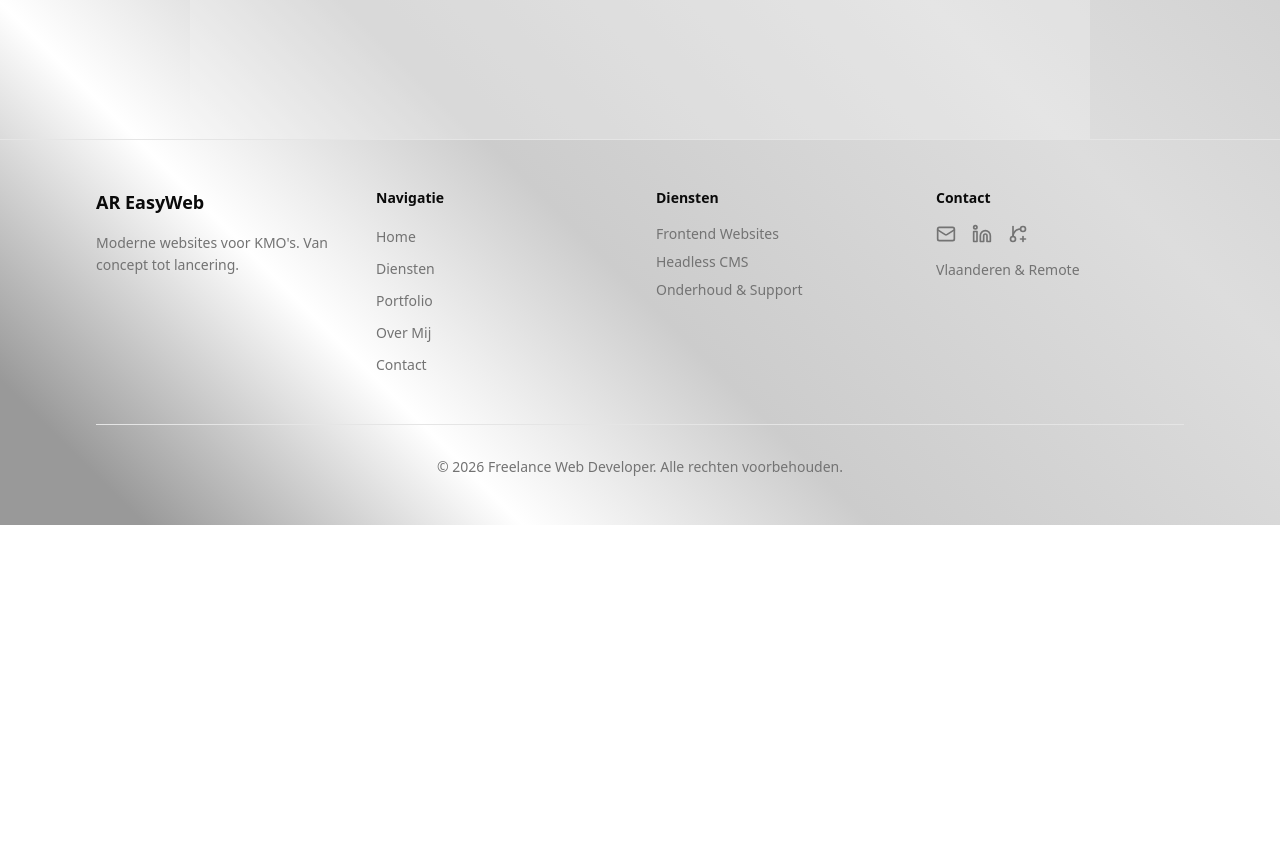
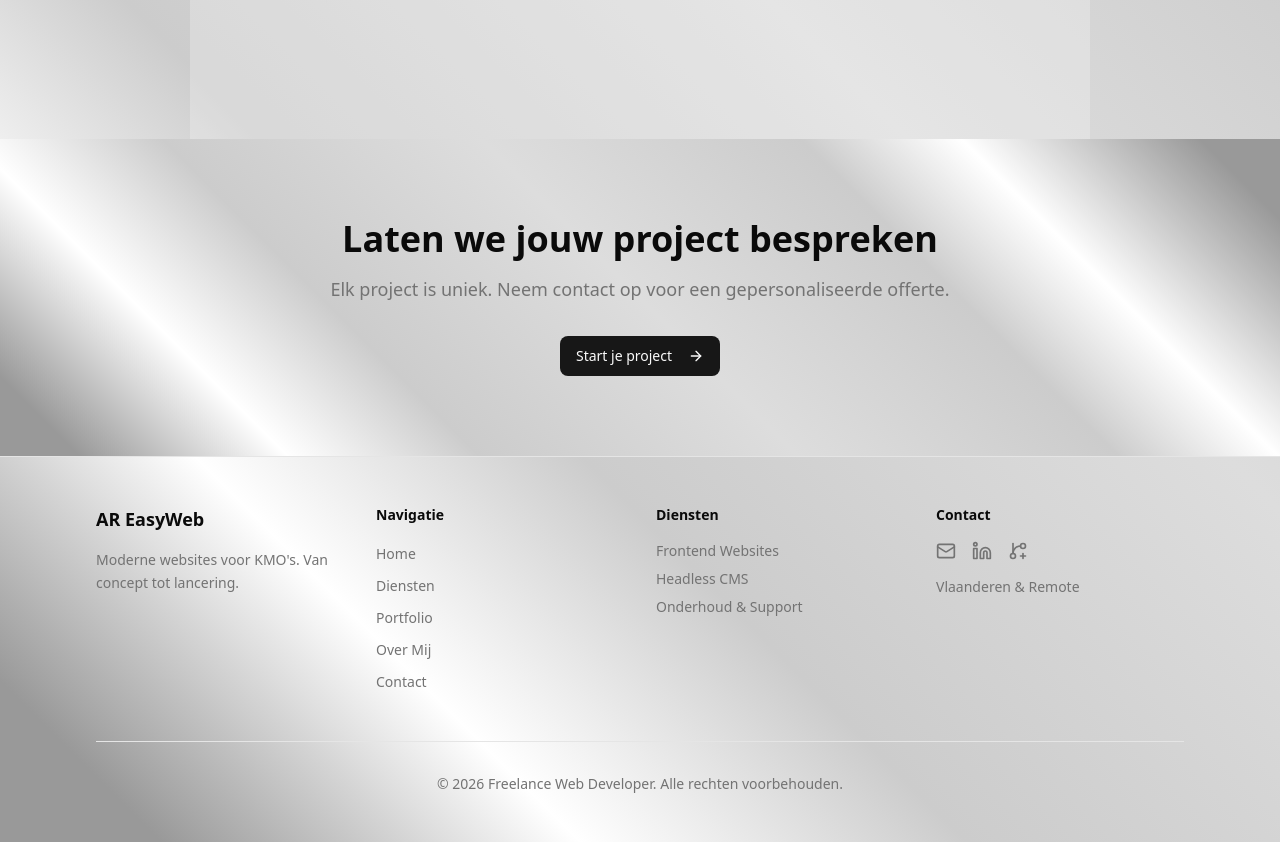
Before and after one commit to RAlmanzo/ar_easyweb, a Next.js app: page /portfolio in a window 1280 px wide. Shown: the part 1100-1942 px from the top of the page. Before the commit the page ends 1625 px from the top, so only its background shows below. Built offline with nearby package versions, Linux system fonts and the light colour scheme.

Commit message:
Import cta component and create object ctacontent for portfoliopage

```diff
--- a/src/app/portfolio/page.tsx
+++ b/src/app/portfolio/page.tsx
@@ -1,6 +1,7 @@
 import { fadeInUp } from "@/lib/animations"
 import * as motion from "motion/react-client"
 import Carousel from "@/components/ui/carousel"
+import Cta from "@/components/sections/cta"
 
 
 export default function Portfolio() {
@@ -55,6 +56,12 @@ export default function Portfolio() {
         },
     ]
 
+    const ctaContent = {
+        title: "Laten we jouw project bespreken",
+        description: "Elk project is uniek. Neem contact op voor een gepersonaliseerde offerte.",
+        buttonText: "Start je project"
+    }
+
     return (
         <div className="min-h-screen overflow-hidden">
             <section className="pt-32 pb-20 px-4 sm:px-6 lg:px-8">
@@ -70,6 +77,7 @@ export default function Portfolio() {
             </section>
 
             <Carousel projects={projects} />
+            <Cta content={ctaContent} />
         </div>
     )
 }
```
